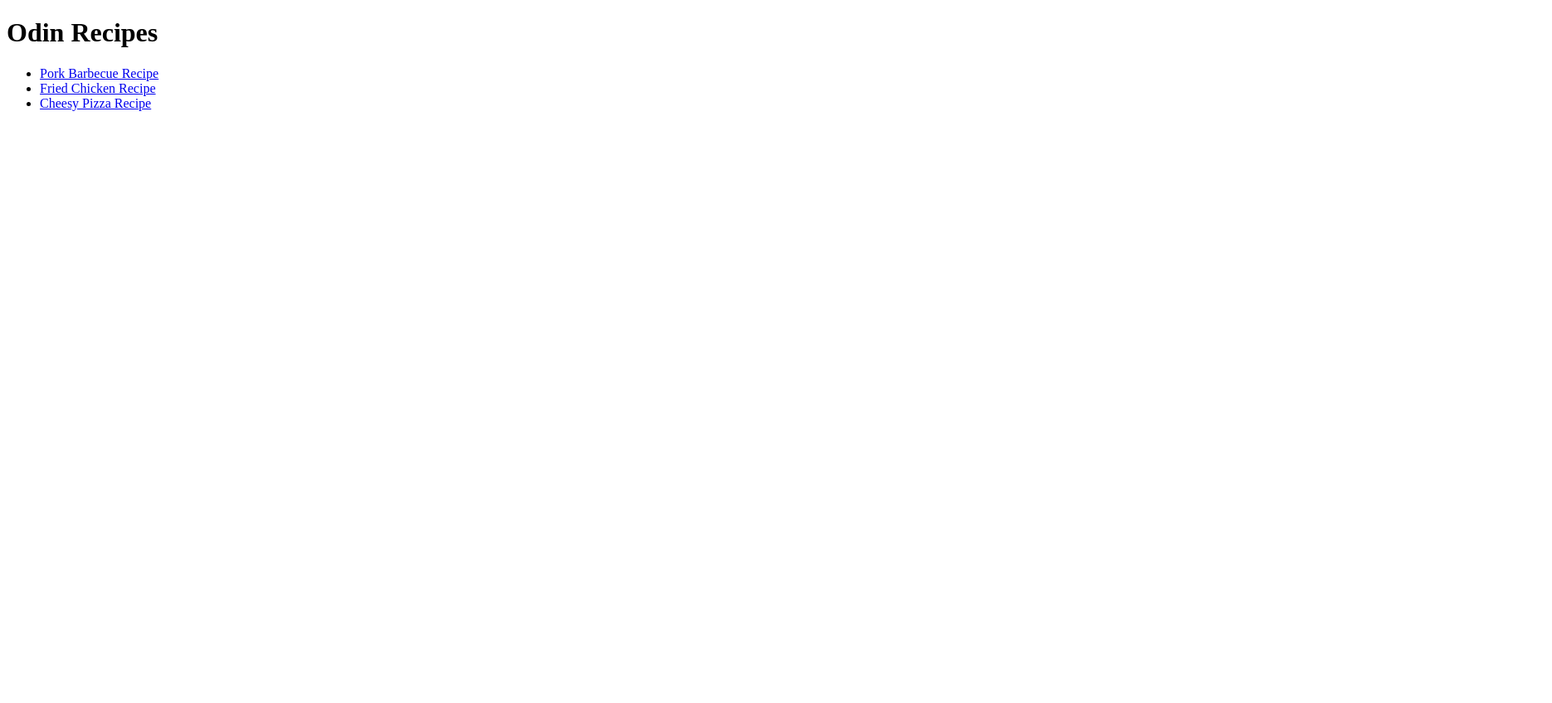
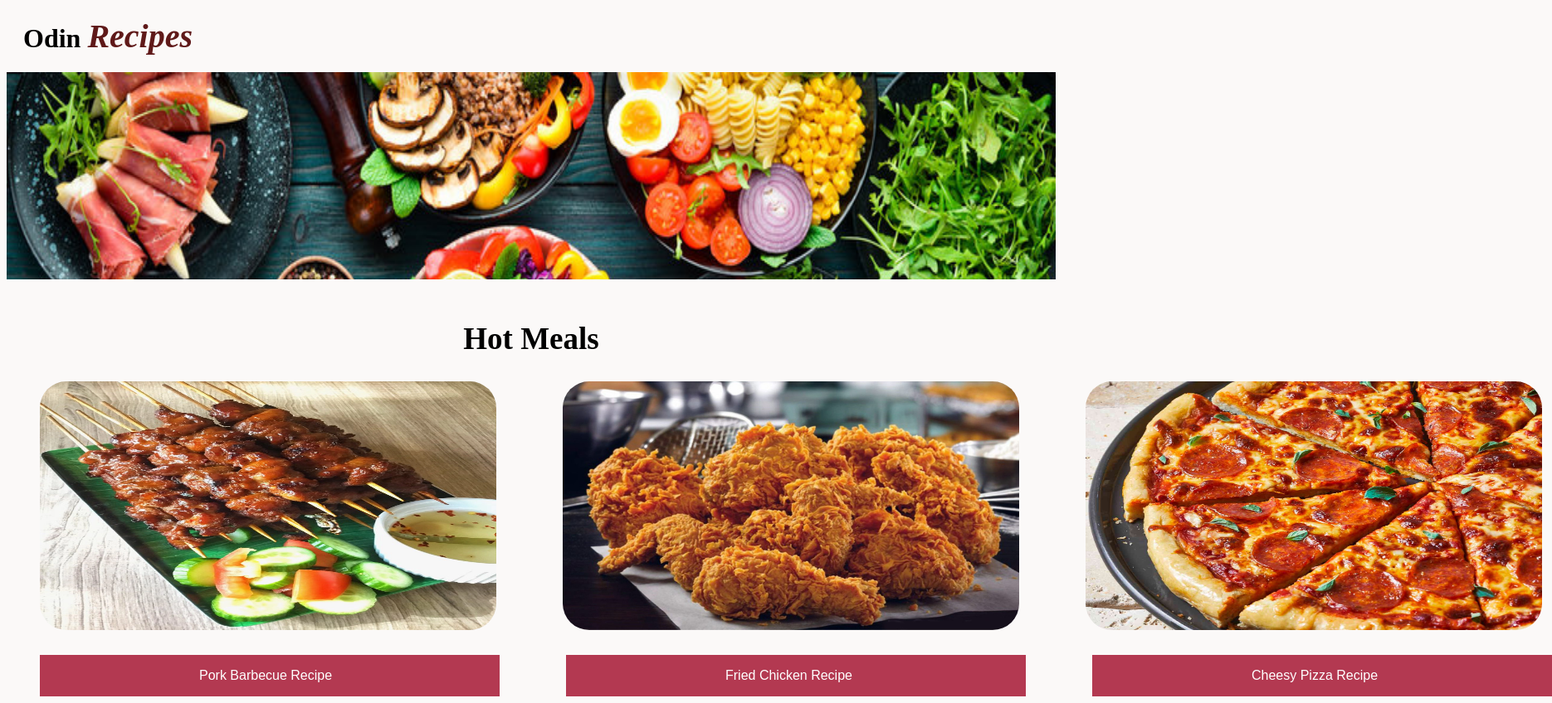
Before and after one commit to beachbears/odin-recipes_, a plain HTML site: page index.html in a window 1280 px wide. Shown: the whole page at 83% size, 1870 px wide, since content can reach past the window. Before the commit the page ends 800 px from the top, so only its background shows below. Drawn offline with Linux system fonts and the light colour scheme.

Commit message:
style the index file
To make it more user friendly and visually appealing. Using the Display, Box-sizing and selectors. I also added image int the homepage.

```diff
--- a/index.html
+++ b/index.html
@@ -6,9 +6,18 @@
         <link rel="stylesheet" href="styles.css">
     </head>
     <body>
-        <h1>Odin Recipes</h1>
+        <h1 id="main"> Odin <span class="title">Recipes</span></h1>
+        <div class="picture"><img  src="foods.jpg" alt="Main Page Foods" id="home"></div>
 
-        <ul>
+        <h1 class="headline">Hot Meals</h1>
+
+        <ul class="links-list">
+            <li><img class="img" src="bbq.jpeg" alt="Barbecue Finish Dish" width="550" height="300"></li>
+            <li> <img class="img" src="chicken.jpg" alt="Finished Fried Chicken" width="550" height="300"></li>
+            <li> <img class="img" src="pizza.jpg" alt="Cheesy Pizza Finish Product" width="550" height="300"></li>
+        </ul>
+
+        <ul class="links-list">
             <li><a href="recipes/barbecue.html" target="_blank" rel="noopener noreferrer">Pork Barbecue Recipe</a></li>
             <li><a href="recipes/chicken.html" target="_blank" rel="noopener noreferrer">Fried Chicken Recipe</a></li>
             <li><a href="recipes/pizza.html" target="_blank" rel="noopener noreferrer">Cheesy Pizza Recipe</a></li>
--- a/styles.css
+++ b/styles.css
@@ -0,0 +1,66 @@
+body {
+    background-color: #fbf9f8;
+}
+
+#main {
+    text-align: left;
+    margin: 20px;
+}
+
+.title {
+    color: rgb(95, 25, 25);
+    font-weight: bold;
+    font-style: italic;
+    font-size: 40px;
+}
+
+.picture {
+    width: 100%;
+    height: 250px;
+    overflow: hidden;
+    margin-bottom: 50px;
+}
+
+#home {
+    width: 100%;
+    height: 700px;
+}
+
+.headline {
+    font-size: 37px;
+    text-align: center;
+}
+
+a {
+    width: 170px;
+}
+
+
+
+.links-list {
+    font-family: sans-serif;
+    display: flex;
+    list-style: none;
+    padding: 0;
+}
+
+.links-list a {
+  background-color: rgb(179 57 81);
+  color: white;
+  text-decoration: none;
+  padding: 1em 12em;
+  display: inline-block;
+}
+
+.links-list a:hover {
+  background-color: rgb(66 28 40);
+  color: white;
+}
+
+li {
+  margin: 5px 40px;
+}
+
+.img {
+    border-radius: 2em;
+}
```
Also changed, not shown: Unhealthy-Junk-Food-Illustration.webp (added), foods.jpg (added).
